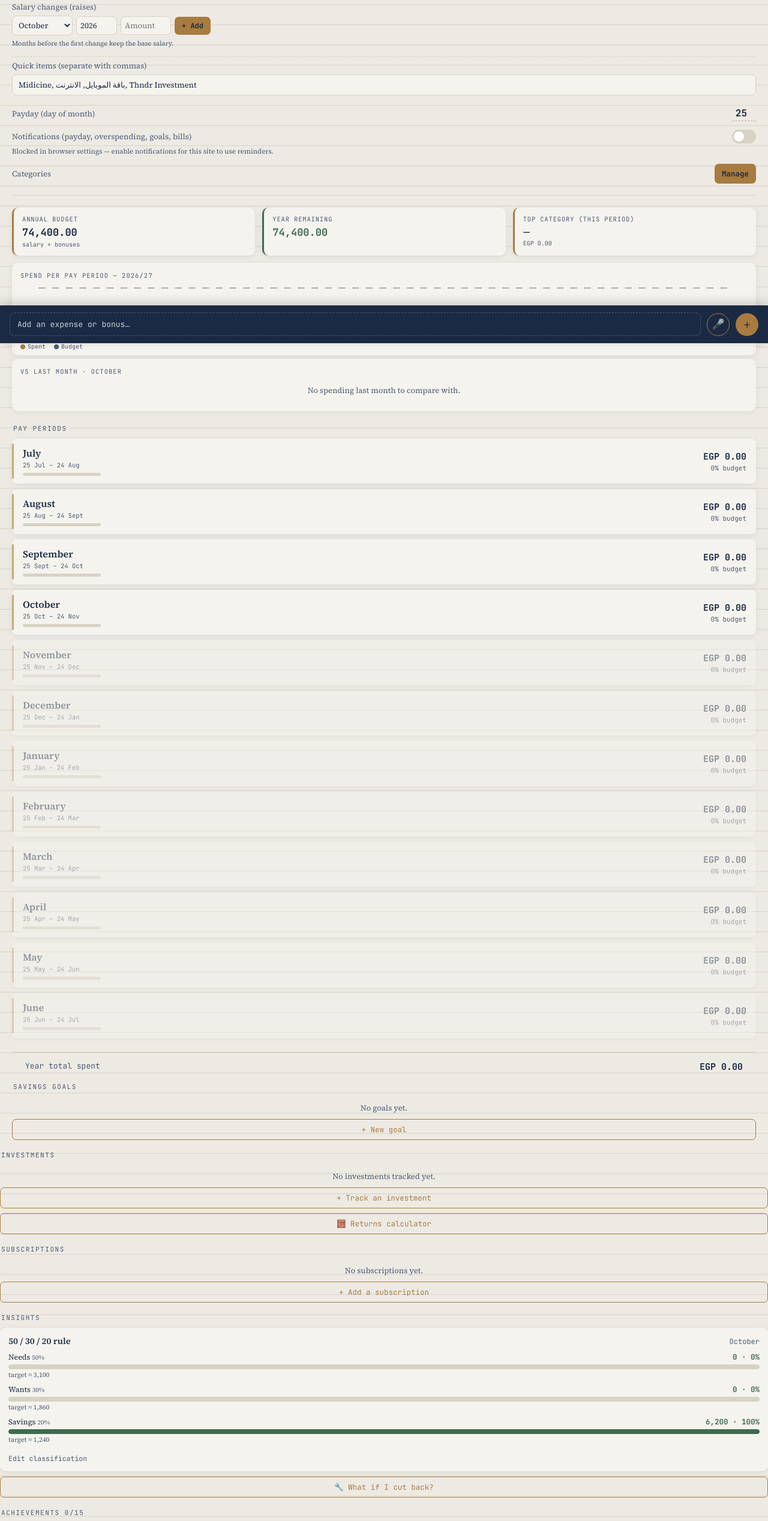
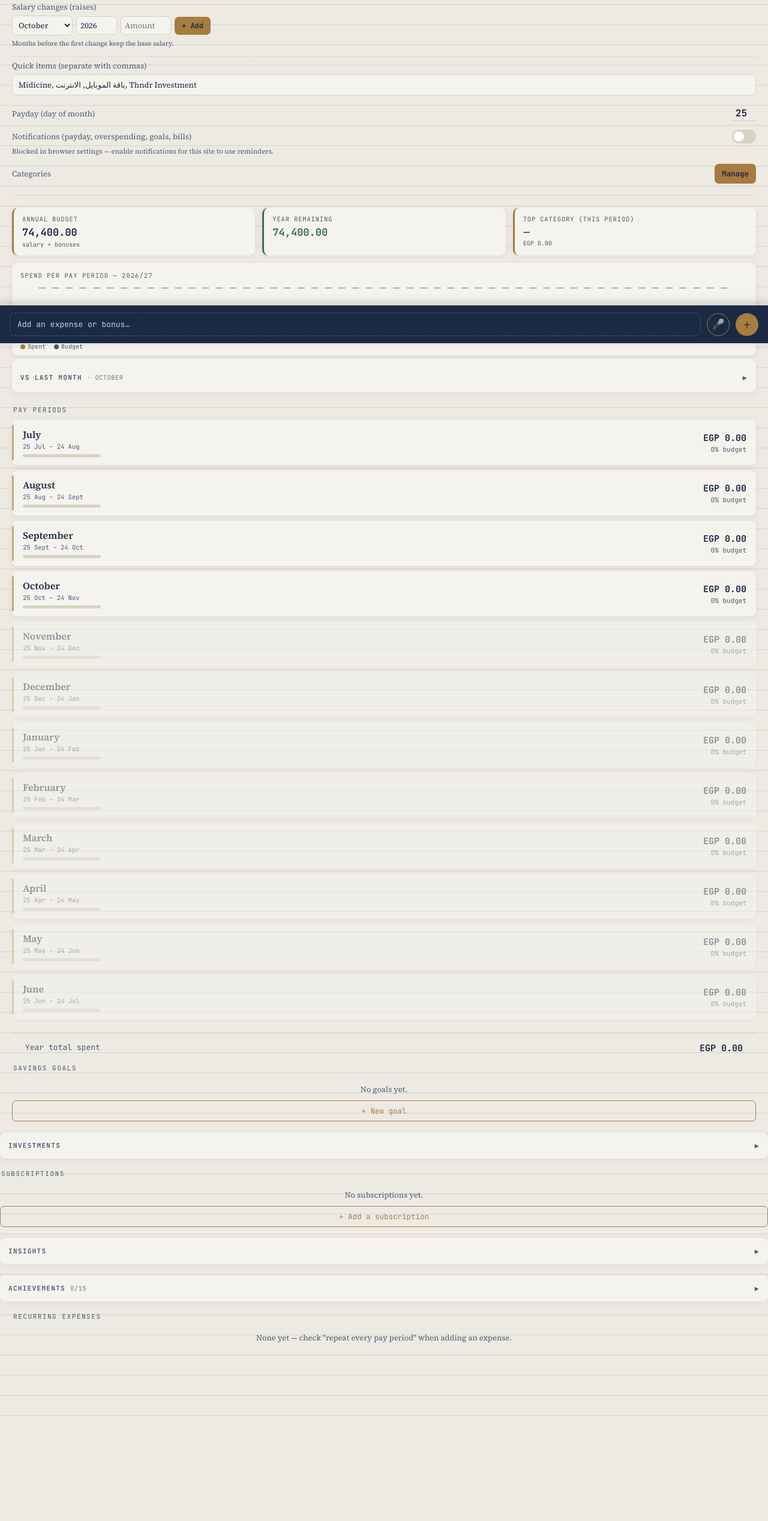
Before and after one commit to Nonna-ahmed/Ledger-app, a plain HTML site: page index.html in a window 1280 px wide. Shown: the part 228-2763 px from the top of the page at 60% size. After the commit the page ends 2610 px from the top, so only its background shows below. Drawn offline with Linux system fonts and the light colour scheme.

Commit message:
Update index.html

```diff
--- a/index.html
+++ b/index.html
@@ -88,9 +88,11 @@
   .report-btn{ font-family:inherit; font-size:12px; font-weight:700; background:transparent; color:var(--ink); border:1px solid var(--brass); border-radius:14px; padding:5px 10px; cursor:pointer; }
   .report-overlay{ display:none; position:fixed; inset:0; z-index:200; background:#fff; color:#111; overflow:auto; -webkit-overflow-scrolling:touch; }
   .report-overlay.open{ display:block; }
-  .report-bar{ position:sticky; top:0; display:flex; gap:8px; padding:10px 12px; background:var(--ink); z-index:2; }
+  .report-bar{ position:sticky; top:0; display:flex; gap:8px; padding:calc(env(safe-area-inset-top, 0px) + 12px) 12px 12px; background:var(--ink); z-index:2; }
+  html.ios-standalone .report-bar{ padding-top:max(env(safe-area-inset-top, 0px) + 12px, 56px); }
+  .report-bar button{ min-height:44px; }
   .report-bar button{ font-family:inherit; font-size:13px; font-weight:700; border-radius:8px; padding:9px 12px; cursor:pointer; border:none; }
-  .rb-close{ background:transparent; color:#fff; border:1px solid #8592A8 !important; }
+  .rb-close{ background:transparent; color:#fff; border:1px solid #8592A8 !important; min-width:48px; }
   .rb-main{ flex:1; background:var(--brass); color:var(--ink); }
   .report-doc{ max-width:760px; margin:0 auto; padding:18px 16px 40px; font-size:13px; line-height:1.5; }
   .report-doc h1{ font-size:20px; margin:0 0 2px; } .report-doc .r-sub{ color:#555; margin-bottom:14px; }
@@ -107,6 +109,17 @@
     html, body{ background:#fff !important; }
   }
   .invest-section, .subs-section, .tools-section, .badges-section{ margin-bottom:18px; }
+  .coll-head{ display:flex; align-items:center; gap:8px; width:100%; background:none; border:none; padding:2px 0; cursor:pointer; text-align:start; font-family:'JetBrains Mono',monospace; font-size:11px; letter-spacing:0.12em; text-transform:uppercase; color:var(--ink-soft); min-height:34px; }
+  .coll-head .coll-t{ flex:0 1 auto; font-weight:700; }
+  .coll-head .coll-meta{ flex:1; font-size:10.5px; opacity:.8; letter-spacing:0.04em; }
+  .coll-arrow{ margin-inline-start:auto; font-size:14px; transition:transform .2s; display:inline-block; }
+  html[dir="rtl"] .coll-arrow{ transform:scaleX(-1); }
+  .coll:not(.closed) > .coll-head .coll-arrow{ transform:rotate(90deg); }
+  .coll.closed > .coll-body{ display:none; }
+  .coll:not(.closed) > .coll-body{ margin-top:10px; }
+  .coll-section > .coll-head{ background:var(--card); border-radius:10px; padding:10px 14px; box-shadow:var(--shadow); min-height:44px; }
+  .inv-card.coll > .coll-head{ font-size:12.5px; letter-spacing:0; text-transform:none; color:var(--ink); font-family:inherit; }
+  .inv-card.coll > .coll-head .coll-t{ font-weight:600; }
   .cat-row{ display:flex; align-items:center; gap:6px; padding:6px 0; border-bottom:1px solid var(--paper-line); }
   .cat-row.hidden-cat{ opacity:.5; }
   .cat-emoji{ width:44px; text-align:center; font-size:18px; }
@@ -437,9 +450,9 @@
   </div>
 </div>
 
-<div class="trend-wrap">
-  <div class="trend-title"><span data-i18n="compareTitle">Vs last month</span> <span id="compareLabel"></span></div>
-  <div class="cmp-wrap" id="compareBody"></div>
+<div class="trend-wrap coll closed" data-coll="compare">
+  <button class="coll-head" type="button"><span class="coll-t" data-i18n="compareTitle">Vs last month</span><span class="coll-meta" id="compareLabel"></span><span class="coll-arrow">▸</span></button>
+  <div class="coll-body"><div class="cmp-wrap" id="compareBody"></div></div>
 </div>
 
 <section class="months">
@@ -461,8 +474,9 @@
   <button class="btn-outline full" id="toggleAddGoal" data-i18n="newGoal">+ New goal</button>
 </section>
 
-<section class="invest-section">
-  <p class="section-title" data-i18n="investments">Investments</p>
+<section class="invest-section coll coll-section closed" data-coll="invest">
+  <button class="coll-head" type="button"><span class="coll-t" data-i18n="investments">Investments</span><span class="coll-meta" id="invMeta"></span><span class="coll-arrow">▸</span></button>
+  <div class="coll-body">
   <div id="investList"></div>
   <div class="add-goal-form" id="addInvestForm">
     <div class="row"><input type="text" id="invName" data-i18n-placeholder="invNamePlaceholder" placeholder="Name (e.g. Thndr)"></div>
@@ -482,6 +496,7 @@
     <div class="calc-total" id="calcTotal"></div>
     <div class="calc-note" id="calcNote"></div>
   </div>
+  </div>
 </section>
 
 <section class="subs-section">
@@ -498,13 +513,16 @@
   <button class="btn-outline full" id="toggleAddSub" data-i18n="newSub">+ Add a subscription</button>
 </section>
 
-<section class="tools-section">
-  <p class="section-title" data-i18n="insights">Insights</p>
-  <div class="inv-card">
-    <div class="goal-top"><div class="goal-name" data-i18n="ruleTitle">50 / 30 / 20 rule</div><div class="goal-nums mono" id="ruleLabel"></div></div>
-    <div id="ruleBody"></div>
-    <button class="dep-toggle" id="ruleEditToggle" type="button" data-i18n="ruleEdit">Edit classification</button>
-    <div id="ruleEditor" style="display:none"></div>
+<section class="tools-section coll coll-section closed" data-coll="insights">
+  <button class="coll-head" type="button"><span class="coll-t" data-i18n="insights">Insights</span><span class="coll-meta"></span><span class="coll-arrow">▸</span></button>
+  <div class="coll-body">
+  <div class="inv-card coll closed" data-coll="rule">
+    <button class="coll-head" type="button"><span class="coll-t" data-i18n="ruleTitle">50 / 30 / 20 rule</span><span class="coll-meta mono" id="ruleLabel"></span><span class="coll-arrow">▸</span></button>
+    <div class="coll-body">
+      <div id="ruleBody"></div>
+      <button class="dep-toggle" id="ruleEditToggle" type="button" data-i18n="ruleEdit">Edit classification</button>
+      <div id="ruleEditor" style="display:none"></div>
+    </div>
   </div>
   <button class="btn-outline full" id="toggleSim" type="button" data-i18n="simBtn">🔧 What if I cut back?</button>
   <div class="calc-card" id="simCard">
@@ -514,11 +532,12 @@
     <div class="row calc-row"><label for="simGoal" data-i18n="simGoal">Goal</label><select id="simGoal"></select></div>
     <div id="simOut" class="sim-out"></div>
   </div>
+  </div>
 </section>
 
-<section class="badges-section">
-  <p class="section-title"><span data-i18n="badges">Achievements</span> <span id="badgeCount" class="mono"></span></p>
-  <div class="badge-grid" id="badgeGrid"></div>
+<section class="badges-section coll coll-section closed" data-coll="badges">
+  <button class="coll-head" type="button"><span class="coll-t" data-i18n="badges">Achievements</span><span class="coll-meta mono" id="badgeCount"></span><span class="coll-arrow">▸</span></button>
+  <div class="coll-body"><div class="badge-grid" id="badgeGrid"></div></div>
 </section>
 
 <section class="recur-section">
@@ -2457,6 +2476,7 @@ function resetInvestForm(){
 }
 function renderInvestments(){
   const list = document.getElementById('investList'); if(!list) return;
+  { const m = document.getElementById('invMeta'); if(m) m.textContent = state.investments.length ? '· '+state.investments.length : ''; }
   if(typeof renderCalc==='function') renderCalc();
   const sel = document.getElementById('invGoal'); const keep = sel.value;
   sel.innerHTML = `<option value="">${t('invNoGoal')}</option>` + state.goals.map(g=>`<option value="${g.id}">${escapeHtml(g.name)}</option>`).join('');
@@ -2933,6 +2953,26 @@ function renderBadges(){
   grid.innerHTML = list.map(({b,r})=>`<div class="badge ${r.ok?'earned':'locked'}"><div class="b-emoji">${b.emoji}</div><div class="b-title">${escapeHtml(t('bd_'+b.id))}</div><div class="b-desc">${escapeHtml(t('bd_'+b.id+'_d'))}</div>${r.ok ? `<div class="b-prog">${escapeHtml(formatDate(log[b.id]||todayStr()))}</div>` : (r.prog ? `<div class="b-prog">${escapeHtml(r.prog)}</div>` : '')}</div>`).join('');
 }
 
+/* ================= Collapsible blocks ================= */
+(function initCollapsibles(){
+  let st = {}; try{ const r = LedgerLocal.get('collState'); if(r) st = JSON.parse(r.value) || {}; }catch(e){}
+  document.querySelectorAll('.coll').forEach(el=>{
+    const key = el.dataset.coll;
+    const head = Array.from(el.children).find(c=>c.classList.contains('coll-head')); if(!head) return;
+    if(st[key]) el.classList.remove('closed');
+    head.setAttribute('aria-expanded', String(!el.classList.contains('closed')));
+    head.addEventListener('click', ()=>{
+      el.classList.toggle('closed');
+      const open = !el.classList.contains('closed');
+      head.setAttribute('aria-expanded', String(open));
+      st[key] = open; LedgerLocal.set('collState', JSON.stringify(st));
+    });
+  });
+  if(window.navigator.standalone === true || window.matchMedia('(display-mode: standalone)').matches){
+    if(/iphone|ipad|ipod/i.test(navigator.userAgent)) document.documentElement.classList.add('ios-standalone');
+  }
+})();
+
 loadState();
 </script>
 </body>
```
